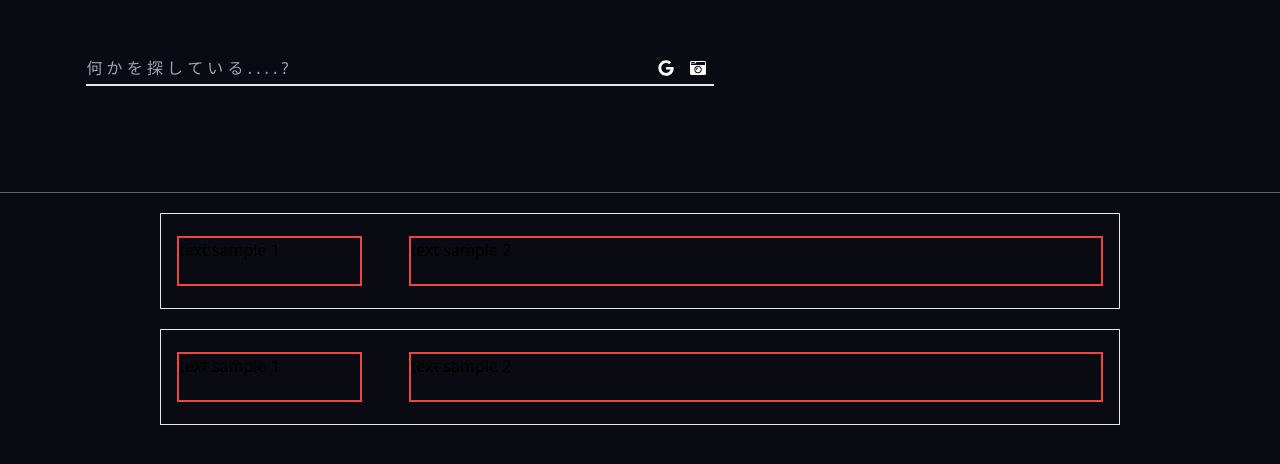
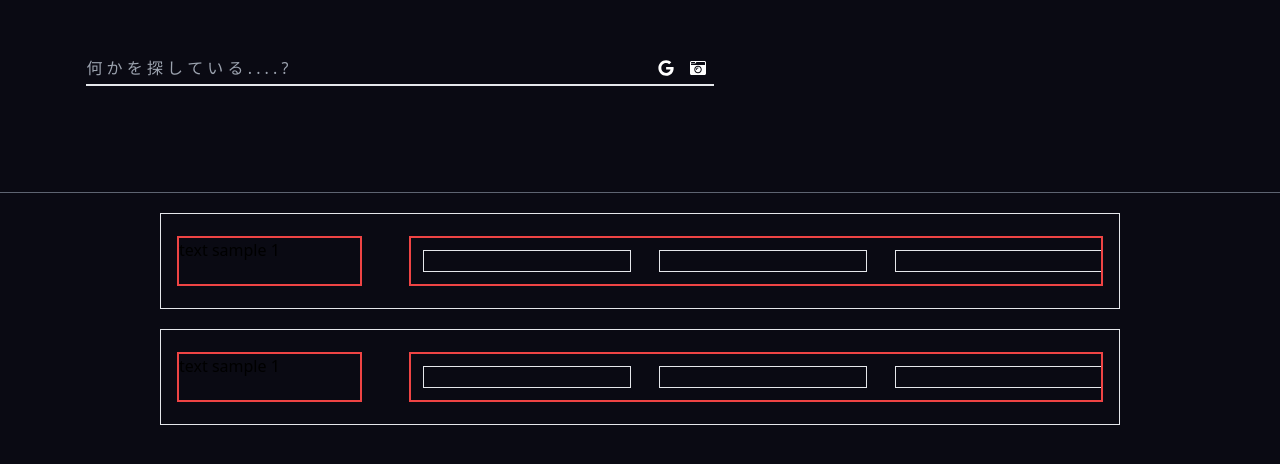
Before and after one commit to Yash0z/Start_page, a React (Vite) app: page / in a window 1280 px wide. Shown: the part 120-584 px from the top of the page. Built offline with nearby package versions, Linux system fonts and the light colour scheme; a web font is replaced by a local one.

Commit message:
added card

```diff
--- /dev/null
+++ b/src/Components/Card.jsx
@@ -0,0 +1,12 @@
+import React from 'react'
+
+const Card = () => {
+  return (
+    <>
+
+
+    </>
+  )
+}
+
+export default Card
--- a/src/Components/Workspace.jsx
+++ b/src/Components/Workspace.jsx
@@ -1,20 +1,59 @@
-import React from "react";
+import React, { useEffect, useRef } from "react";
+import Card from "./Card";
 
 const Workspace = () => {
+	const list = [
+		<Card key={1} />,
+		<Card key={2} />,
+		<Card key={3} />,
+		<Card key={4} />,
+		<Card key={5} />,
+		<Card key={6} />,
+		<Card key={7} />,
+		<Card key={8} />,
+	];
+
+	const containerRef = useRef(null);
+
+	useEffect(() => {
+		const container = containerRef.current;
+
+		const handleScroll = (event) => {
+			if (event.deltaY < 0) {
+				// Scroll up, scroll right
+				container.scrollLeft += 100; // Adjust the value based on your requirement
+			} else {
+				// Scroll down, scroll left
+				container.scrollLeft -= 100; // Adjust the value based on your requirement
+			}
+		};
+
+		container.addEventListener("wheel", handleScroll);
+
+		return () => {
+			container.removeEventListener("wheel", handleScroll);
+		};
+	}, []);
+
 	return (
-		<>
-			<div className='relative flex flex-col border h-[20%] w-[90vw] md:w-[75vw]  mx-auto m-5 p-4 md:flex-row md:justify-between'>
-				{/* shortcuts Group name */}
-				<div className='border-2 border-red-500 my-auto  h-[80%] w-[20%]  '>
-					<span>text sample 1 </span>
-				</div>
+		<div className='relative flex flex-col border h-[20%] w-[90vw] md:w-[75vw] mx-auto m-5 p-4 md:flex-row md:justify-between'>
+			{/* shortcuts Group name */}
+			<div className='border-2 border-red-500 my-auto h-[80%] w-[20%]'>
+				<span>text sample 1</span>
+			</div>
 
-				{/* shortcuts */}
-				<div className='border-2 border-red-500 my-auto h-[80%] w-[100%] md:w-[75%]'>
-					<span>text sample 2 </span>
-				</div>
+			{/* shortcuts */}
+			<div
+				className='border-2 flex-wrap flex-col flex space-x-7 border-red-500 p-3 my-auto h-[100%] md:h-[80%] w-[100%] overflow-x-auto md:w-[75%]'
+				ref={containerRef}
+			>
+				{list.map((item, index) => (
+					<div key={index} className='border w-52 h-10'>
+						{item}
+					</div>
+				))}
 			</div>
-		</>
+		</div>
 	);
 };
 
```
